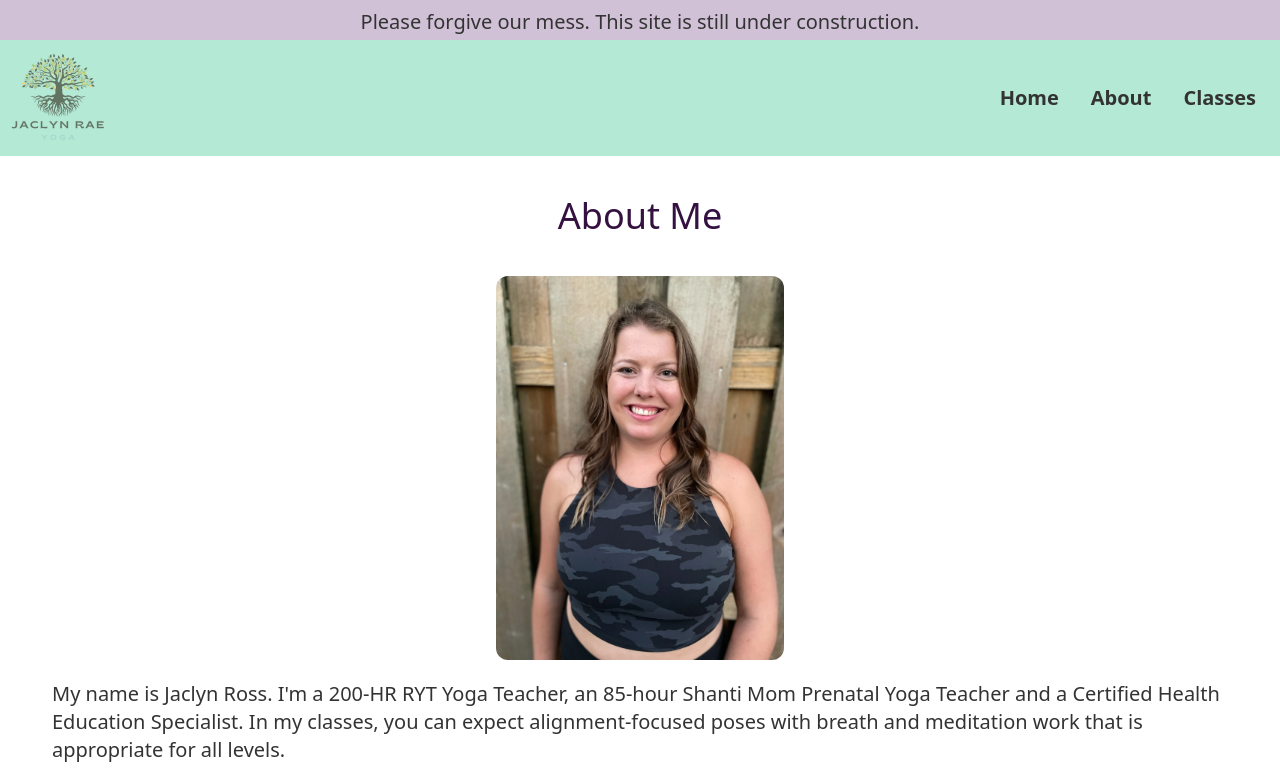
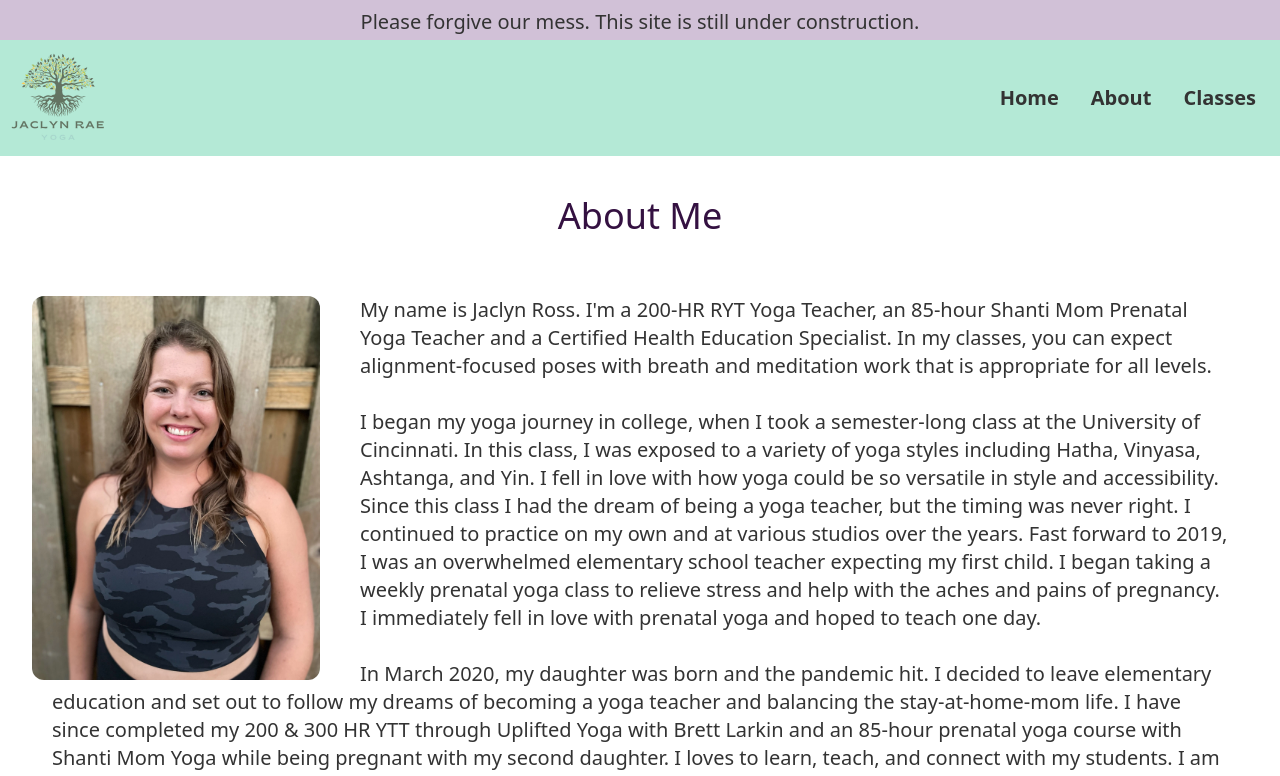
Before and after one commit to rosstechnologysolutions/jaclynraeyoga, a Next.js app: page /about in a window 1280 px wide. Shown: the top 776 px of the page. Built offline with nearby package versions, Linux system fonts and the light colour scheme.

Commit message:
fixed about page

```diff
--- a/pages/about.tsx
+++ b/pages/about.tsx
@@ -16,10 +16,10 @@ export default function About() {
 				<div className="text-xl font-normal">
 					<Image
 						alt="picture of Jaclyn"
-						className="xs:float-left h-96 rounded-xl w-72 xs:mr-10 mx-auto"
+						className="sm:float-left h-96 rounded-xl w-72 sm:mr-10 mx-auto"
 						src={JaclynAbout}
 					/>
-					<div className="xs:ml-10 my-auto px-5 mt-5">
+					<div className="my-auto px-5 mt-5">
 						<p>
 							My name is Jaclyn Ross. I&apos;m a 200-HR RYT Yoga Teacher, an 85-hour Shanti Mom Prenatal Yoga Teacher and a Certified Health Education Specialist. In my classes, you can expect alignment-focused poses with breath and meditation work that is appropriate for all levels.
 						</p>
```
